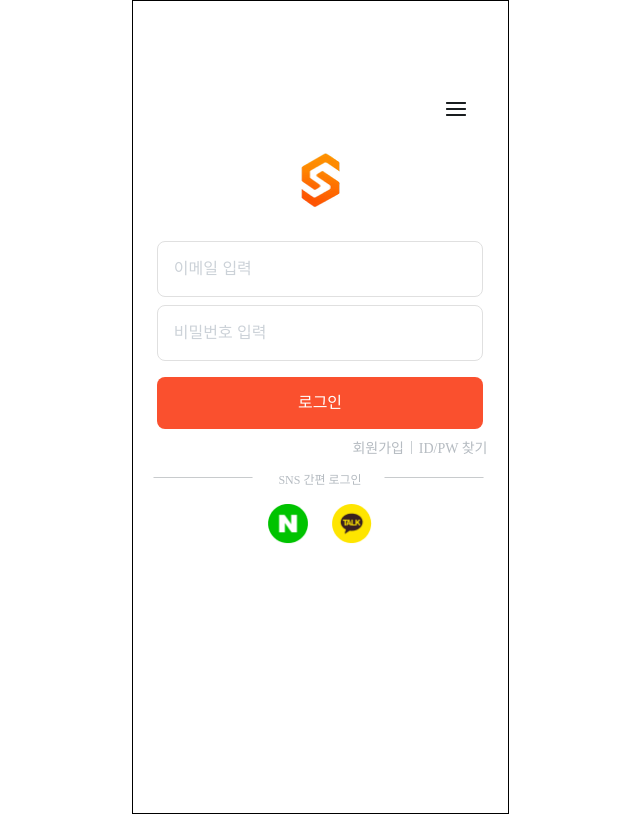
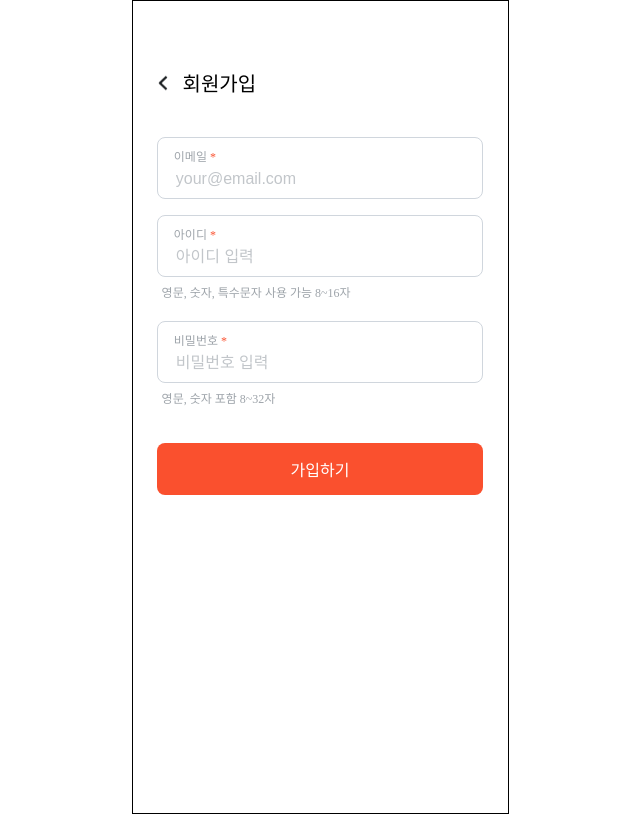
Before and after one commit to Yonsei-Demo3/DEMODAY-FRONT, a React (Vite) app: page /signup in a window 1280 px wide. Shown: the whole page, without its empty margins (320-960 px from the left). Built offline with nearby package versions, Linux system fonts and the light colour scheme.

Commit message:
feat: 회원가입 화면 구현

```diff
--- a/package.json
+++ b/package.json
@@ -11,7 +11,8 @@
   },
   "dependencies": {
     "react": "^19.1.1",
-    "react-dom": "^19.1.1"
+    "react-dom": "^19.1.1",
+    "react-router-dom": "^7.9.4"
   },
   "devDependencies": {
     "@eslint/js": "^9.36.0",
--- a/src/App.jsx
+++ b/src/App.jsx
@@ -1,12 +1,18 @@
 import React from "react";
-import LoginPage from "./components/LoginScreen";
+import { BrowserRouter as Router, Routes, Route } from "react-router-dom";
+import LoginScreen from "./components/LoginScreen";
+import SignupScreen from "./components/SignupScreen";
 
 export default function App() {
   return (
     <div className="flex justify-center items-center min-h-screen bg-white">
-      {/* 크기 고정 */}
       <div className="w-[375px] h-[812px] bg-white shadow-md overflow-hidden border border-gray-200">
-        <LoginPage />
+        <Router>
+          <Routes>
+            <Route path="/login" element={<LoginScreen />} />
+            <Route path="/signup" element={<SignupScreen />} />
+          </Routes>
+        </Router>
       </div>
     </div>
   );
--- a/src/components/LoginScreen.jsx
+++ b/src/components/LoginScreen.jsx
@@ -1,4 +1,5 @@
 import React from "react";
+import { Link } from "react-router-dom";
 
 export default function LoginScreen() {
   return (
@@ -38,13 +39,12 @@ export default function LoginScreen() {
 
       {/* 하단 링크 (회원가입/아이디 찾기) */}
       <div className="flex items-center justify-end gap-[0.375rem] mt-[0.5rem] text-[0.875rem] text-gray-500 w-full pr-[2.5rem]">
-        <a
-          href="/signup"
+        <Link to ="/signup"
           className="hover:text-[#FA502E] no-underline"
           style={{ color: '#B5BBC1' }}
         >
           회원가입
-        </a>
+        </Link>
         <span className="text-[#B5BBC1]">|</span>
         <a
           href="/find-id-pw"
--- /dev/null
+++ b/src/components/SignupScreen.jsx
@@ -0,0 +1,99 @@
+import React, { useState } from "react";
+import { useNavigate } from "react-router-dom";
+
+export default function SignupScreen() {
+  const navigate = useNavigate();
+
+  const [formData, setFormData] = useState({
+    email: "",
+    username: "",
+    password: "",
+  });
+
+  const handleChange = (e) => {
+    setFormData({ ...formData, [e.target.name]: e.target.value });
+  };
+
+  return (
+    <div className="flex flex-col items-center w-full h-screen bg-white mx-auto relative font-[Pretendard]">
+      {/* 상단 헤더 */}
+      <div className="flex items-center w-full mt-[4.19rem] mb-[2.5rem]">
+        <img
+          src="/icons/back.png"
+          alt="Back"
+          className="w-[0.875rem] h-[1.75rem] ml-[1.5rem] mr-[0.75rem] cursor-pointer"
+          onClick={() => navigate("/login")}
+        />
+        <span className="text-[1.25rem] font-semibold">회원가입</span>
+      </div>
+
+      {/* 입력 폼 */}
+      <div className="w-[20.4rem] flex flex-col gap-[1rem]">
+
+        {/* 이메일 */}
+        <div className="relative">
+          <div className="flex flex-col justify-center border border-[#D0D6DD] rounded-[0.5rem] h-[3.75rem] px-[1rem]">
+            <label className="text-[0.75rem] text-[#9EA4AA] font-medium mb-[0.2rem]">
+              이메일 <span className="text-[#FA502E]">*</span>
+            </label>
+            <input
+              type="email"
+              name="email"
+              value={formData.email}
+              onChange={handleChange}
+              placeholder="your@email.com"
+              className="text-[1rem] text-[#000] placeholder-[#C2C6CA] focus:outline-none border-none"
+            />
+          </div>
+        </div>
+
+        {/* 아이디 */}
+        <div className="relative">
+          <div className="flex flex-col justify-center border border-[#D0D6DD] rounded-[0.5rem] h-[3.75rem] px-[1rem]">
+            <label className="text-[0.75rem] text-[#9EA4AA] font-medium mb-[0.2rem]">
+              아이디 <span className="text-[#FA502E]">*</span>
+            </label>
+            <input
+              type="text"
+              name="username"
+              value={formData.username}
+              onChange={handleChange}
+              placeholder="아이디 입력"
+              className="text-[1rem] text-[#000] placeholder-[#C2C6CA] focus:outline-none border-none"
+            />
+          </div>
+          <p className="text-[0.75rem] text-[#9EA4AA] mt-[0.37rem] ml-[0.3rem]">
+            영문, 숫자, 특수문자 사용 가능 8~16자
+          </p>
+        </div>
+
+        {/* 비밀번호 */}
+        <div className="relative">
+          <div className="flex flex-col justify-center border border-[#D0D6DD] rounded-[0.5rem] h-[3.75rem] px-[1rem] mt-[-0.5rem]">
+            <label className="text-[0.75rem] text-[#9EA4AA] font-medium mb-[0.2rem]">
+              비밀번호 <span className="text-[#FA502E]">*</span>
+            </label>
+            <input
+              type="password"
+              name="password"
+              value={formData.password}
+              onChange={handleChange}
+              placeholder="비밀번호 입력"
+              className="text-[1rem] text-[#000] placeholder-[#C2C6CA] focus:outline-none border-none"
+            />
+          </div>
+          <p className="text-[0.75rem] text-[#9EA4AA] mt-[0.37rem] ml-[0.3rem]">
+            영문, 숫자 포함 8~32자
+          </p>
+        </div>
+
+        {/* 가입하기 버튼 */}
+        <button
+          className="h-[3.25rem] bg-[#FA502E] text-[#FFFFFF] text-[1rem] rounded-[0.5rem] px-[1rem] py-[0.5rem] mt-[0.5rem] hover:opacity-90 focus:outline-none border-none"
+        >
+          가입하기
+        </button>
+      </div>
+    </div>
+  );
+}
```
Also changed, not shown: public/icons/back.png (added), 1 other file (tests, documents, lock files or other folders).
